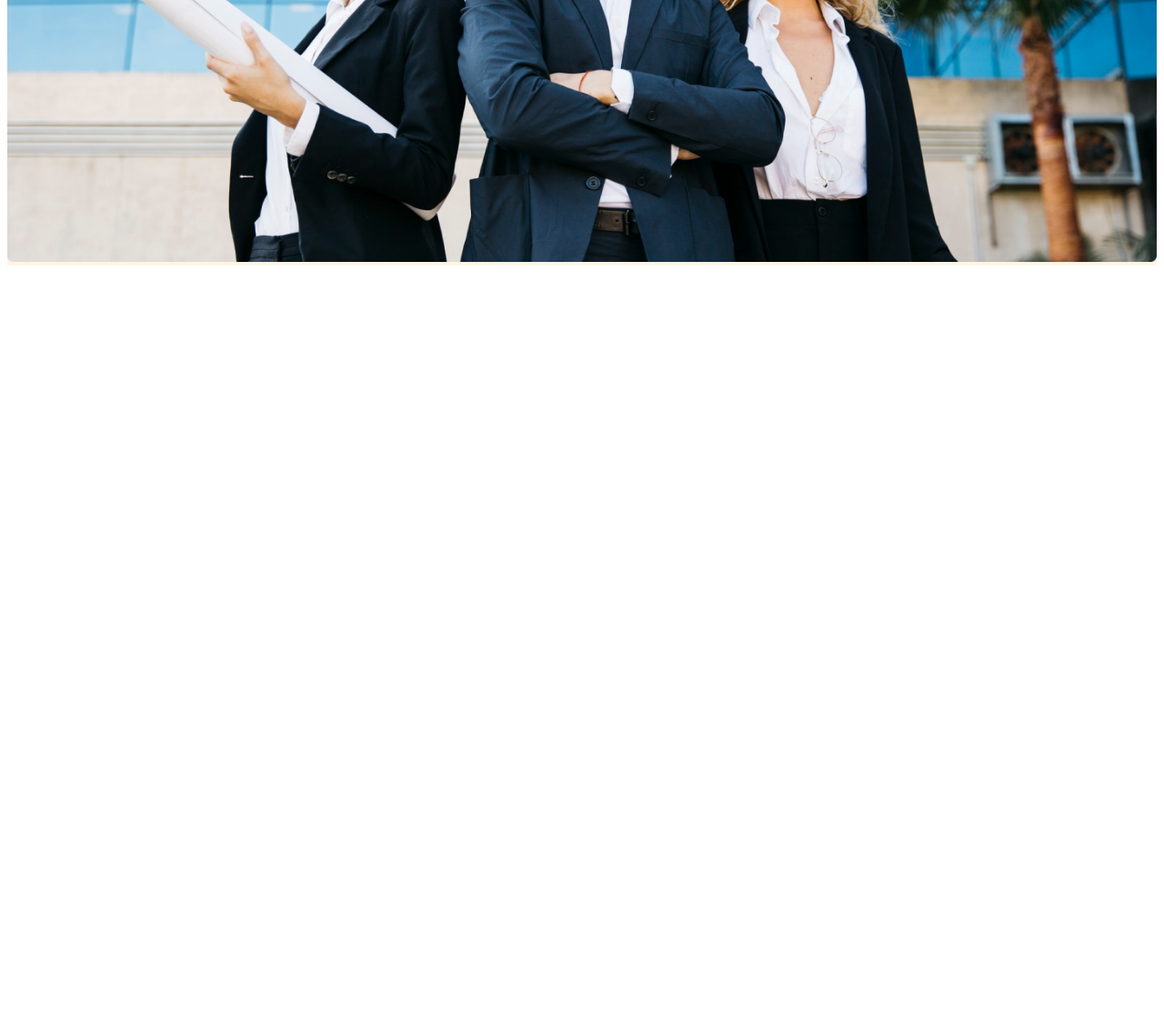
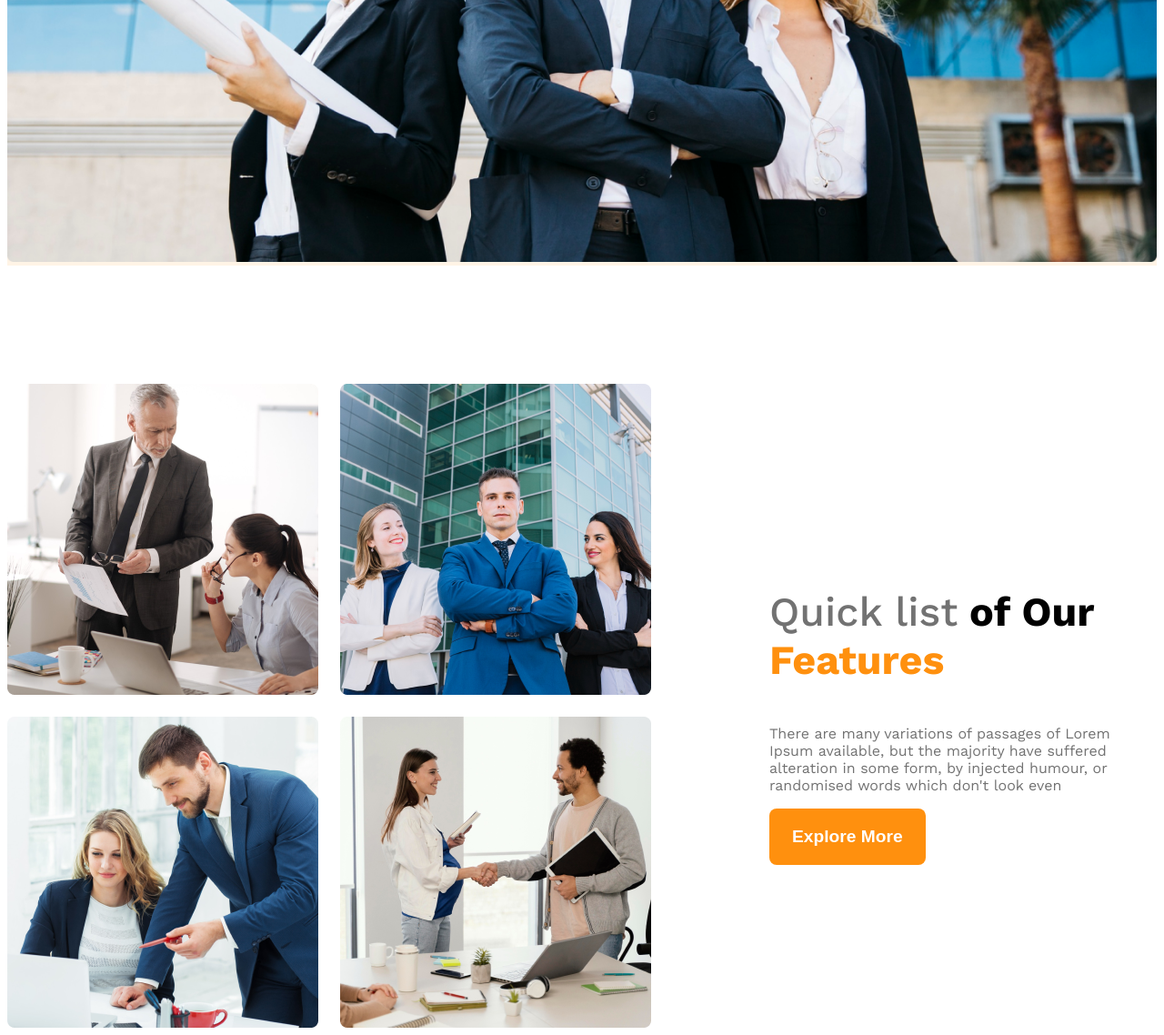
Before and after one commit to JobayerProdhan/Architects-Websites, a plain HTML site: page index.html in a window 1280 px wide. Shown: the part 891-2029 px from the top of the page at 91% size. Before the commit the page ends 1191 px from the top, so only its background shows below. Drawn offline with nearby package versions, Linux system fonts and the light colour scheme.

Commit message:
team section all styles done

```diff
--- a/index.html
+++ b/index.html
@@ -31,6 +31,20 @@
         </div>
     </header>
     <main>
+        <section class="teams display-flex">
+            <div class="team-img-container">
+                <img src="images/team1.png" alt="two architect discussing about design">
+                <img src="images/team2.png" alt="three architect stand up">
+                <img src="images/team3.png" alt="">
+                <img src="images/team4.png" alt="">
+
+            </div>
+            <div class="our-features">
+                <h3 class="features-title"><span id="quick-list" class="text-light-gray">Quick list</span> <span id="of-our">of Our</span> <span id="features" class="text-primary">Features</span></h3>
+                <p class="features-description text-light-gray">There are many variations of passages of Lorem Ipsum available, but the majority have suffered alteration in some form, by injected humour, or randomised words which don't look even</p>
+                <button class="btn-primary">Explore More</button>
+            </div>
+        </section>
 
     </main>
     <footer>
--- a/styles/style.css
+++ b/styles/style.css
@@ -32,6 +32,17 @@
     font-size: 1.2rem;
     border-radius: 8px;
     border: none;
+}
+.text-primary{
+    color: #FF900E;
+}
+main{
+    max-width: 1440px;
+    margin: 0 auto;
+}
+
+main>section{
+    margin-top: 130px;
 }
 
 /* header style  */
@@ -78,10 +89,60 @@
     width: 100%;
 }
 
+/* team and features related design */
+.teams{
+    align-items: center;
+}
+.our-features{
+    margin-left: 130px;
+    max-width: 530px;
+}
+.features-title{
+    font-size: 2.8rem;
+}
+#quick-list{
+    font-weight: 500;
+}
+#of-our{
+    font-weight: bold;
+}
+
+.team-img-container{
+    display: grid;
+    grid-template-columns: repeat(2,1fr);
+    gap: 24px;
+}
+
 /* responsive media query */
 
 @media screen and (max-width: 576px){
-    .navbar,.nav-link{
+    .navbar,
+    .nav-link,
+    .teams{
         flex-direction: column;
     }
+    .team-img-container{
+        grid-template-columns: repeat(1,1fr);
+    }
+    .our-features{
+      margin-left: 20px;
+      text-align: center;
+    }
+
 }
+
+/* medium size devise */
+@media screen and (min-width:676px) and (max-width:992px){
+    .teams{
+        flex-direction: column;
+    }
+    .team-img-contain{
+        justify-content: center;
+    }
+    .our-features{
+        margin-left: 0 2px;
+        /* padding-left: -50px; */
+        text-align: center;
+        justify-content: center;
+    }
+}
```
